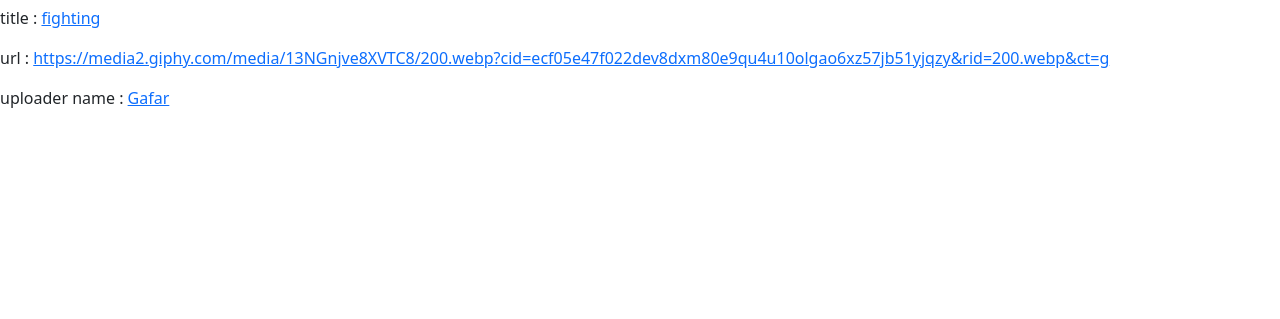
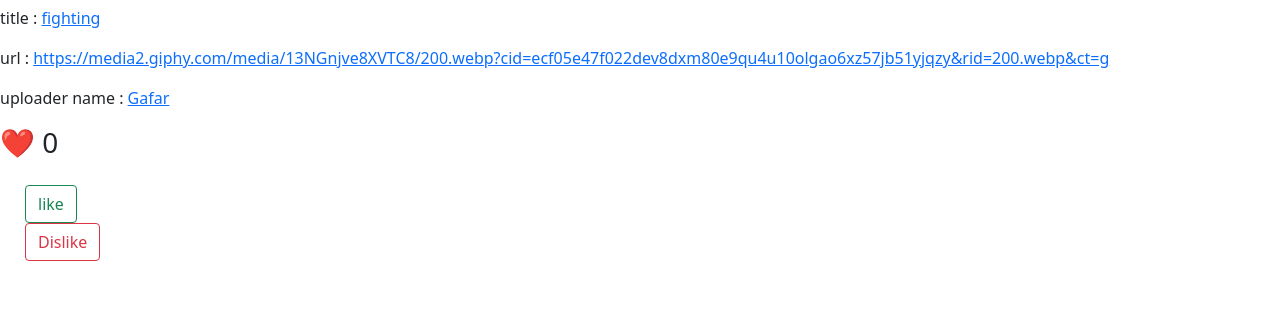
Before and after one commit to zonafar/DI-Bootcamp, a Django app: page /gif/2/ in a window 1280 px wide. Shown: the part 481-800 px from the top of the page. Run offline with Django 4.2, Linux system fonts and the light colour scheme; data comes from the database, SQL or seed files in the repository; both versions use the stored data as it was after the commit.

Commit message:
w8Day3 complete

```diff
--- a/week8/Day3/ExerciseXp/giphy_project/gifs/models.py
+++ b/week8/Day3/ExerciseXp/giphy_project/gifs/models.py
@@ -7,6 +7,7 @@ class Gif(models.Model):
     title = models.CharField(max_length = 100)
     url = models.URLField()
     uploader_name = models.CharField(max_length = 100)
+    likes = models.PositiveIntegerField(default = 0)
     created_at = models.DateTimeField(default = timezone.now)
 
     def __str__(self):
--- a/week8/Day3/ExerciseXp/giphy_project/gifs/templates/base.html
+++ b/week8/Day3/ExerciseXp/giphy_project/gifs/templates/base.html
@@ -22,6 +22,9 @@
               <li class="nav-item">
                 <a class="nav-link" href="{% url 'gifs.new_category' %}">Add category</a>
               </li>
+              <li class="nav-item">
+                <a class="nav-link" href="{% url 'gifs.totallike' %}">Ranking</a>
+              </li>
             </ul>
           </div>
         </div>
--- a/week8/Day3/ExerciseXp/giphy_project/gifs/templates/gif.html
+++ b/week8/Day3/ExerciseXp/giphy_project/gifs/templates/gif.html
@@ -10,4 +10,16 @@
         <p>url : <a href="">{{ gif.url }}</a></p>
         <p>uploader name : <a href="">{{ gif.uploader_name }}</a></p>
     </div>
+    <h3>&#10084;&#65039; {{ gif.likes }}</h3>
+    <div style = "margin: 25px;">
+        <form action="{% url 'gifs.like' gif.id  %}" method="post" name="like" id="likeform">
+            {% csrf_token %}
+            <button type='submit' name='like' value="{{ gif.id }}" class="btn btn-outline-success">like</button>
+        </form>
+
+        <form action="{% url 'gifs.dislike' gif.id  %}" method="post" name="dislike" id="dislikeform">
+            {% csrf_token %}
+            <button type='submit' name='dislike' value="{{ gif.id }}" class="btn btn-outline-danger">Dislike</button>
+        </form>
+    </div>
 {% endblock content %}
--- a/week8/Day3/ExerciseXp/giphy_project/gifs/urls.py
+++ b/week8/Day3/ExerciseXp/giphy_project/gifs/urls.py
@@ -8,5 +8,8 @@ urlpatterns = [
     path('category/<int:id>/', views.category, name='gifs.category'),
     path('gif/<int:id>/', views.gif, name='gifs.gif'),
     path('categories/', views.categories, name='gifs.categories'),
-    # path('create gif/', views.create_gif, name='create_gif'),
+    path('populate/', views.populate, name='gifs.populate'),
+    path('like/<int:like_id>/', views.like, name='gifs.like'),
+    path('dislike/<int:dislike_id>/', views.dislike, name='gifs.dislike'),
+    path('total of like/', views.totallike, name='gifs.totallike'),
 ]
--- a/week8/Day3/ExerciseXp/giphy_project/gifs/views.py
+++ b/week8/Day3/ExerciseXp/giphy_project/gifs/views.py
@@ -1,7 +1,10 @@
+from urllib.request import urlopen,Request
 from django.shortcuts import render,redirect,HttpResponse
 from .models import Gif,Category
 from .forms import GifForm,CategoryForm
 from django.contrib import messages
+import json
+
 
 # Create your views here.
 
@@ -60,3 +63,39 @@ def categories(request):
         'categories': Category.objects.all()
     }
     return render(request,'all_categories.html',context)
+
+def populate(request):
+    q = "trending"
+    limit = 10
+    key = "hpvZycW22qCjn5cRM1xtWB8NKq4dQ2My"
+    url = f"https://api.giphy.com/v1/gifs/search?q={q}&rating=g&api_key={key}&limit={limit}&tag=hilarous"
+
+    with urlopen(url) as response:
+        data = json.loads(response.read())
+    # liste = []
+    category = Category.objects.create(name = q)
+    # category.save()
+    for ele in data['data']:
+        g = Gif.objects.create(title = ele['title'], url =  ele['images']['downsized']['url'],uploader_name = "Abdoul G")
+        category.gifs.add(g)
+
+    return redirect('gifs.homepage')
+
+def like(request,like_id):
+    gif = Gif.objects.get(pk=like_id)
+    gif.likes += 1
+    gif.save()
+    print(gif.likes)
+    return render(request,'gif.html',{'gif':gif})
+
+
+def dislike(request,dislike_id):
+    gif = Gif.objects.get(pk=dislike_id)
+    gif.likes -= 1
+    gif.save()
+    print(gif.likes)
+    return render(request,'gif.html',{'gif':gif})
+
+def totallike(request):
+    gifs = Gif.objects.filter(likes__gt = 0 ).order_by('-likes').values()
+    return render(request,'totallike.html',{'gifs':gifs})
```
Also changed, not shown: week8/Day3/ExerciseXp/giphy_project/gifs/forms.py (+7 -0 lines), week8/Day3/ExerciseXp/giphy_project/gifs/templates/totallike.html (added, +12 -0 lines), week8/Day3/ExerciseXp/giphy_project/jsonfile.json (added, +10 -0 lines), week8/Day3/ExerciseXp/giphy_project/db.sqlite3, week8/Day3/ExerciseXp/giphy_project/gifs/migrations/0003_gif_likes.py (added).
